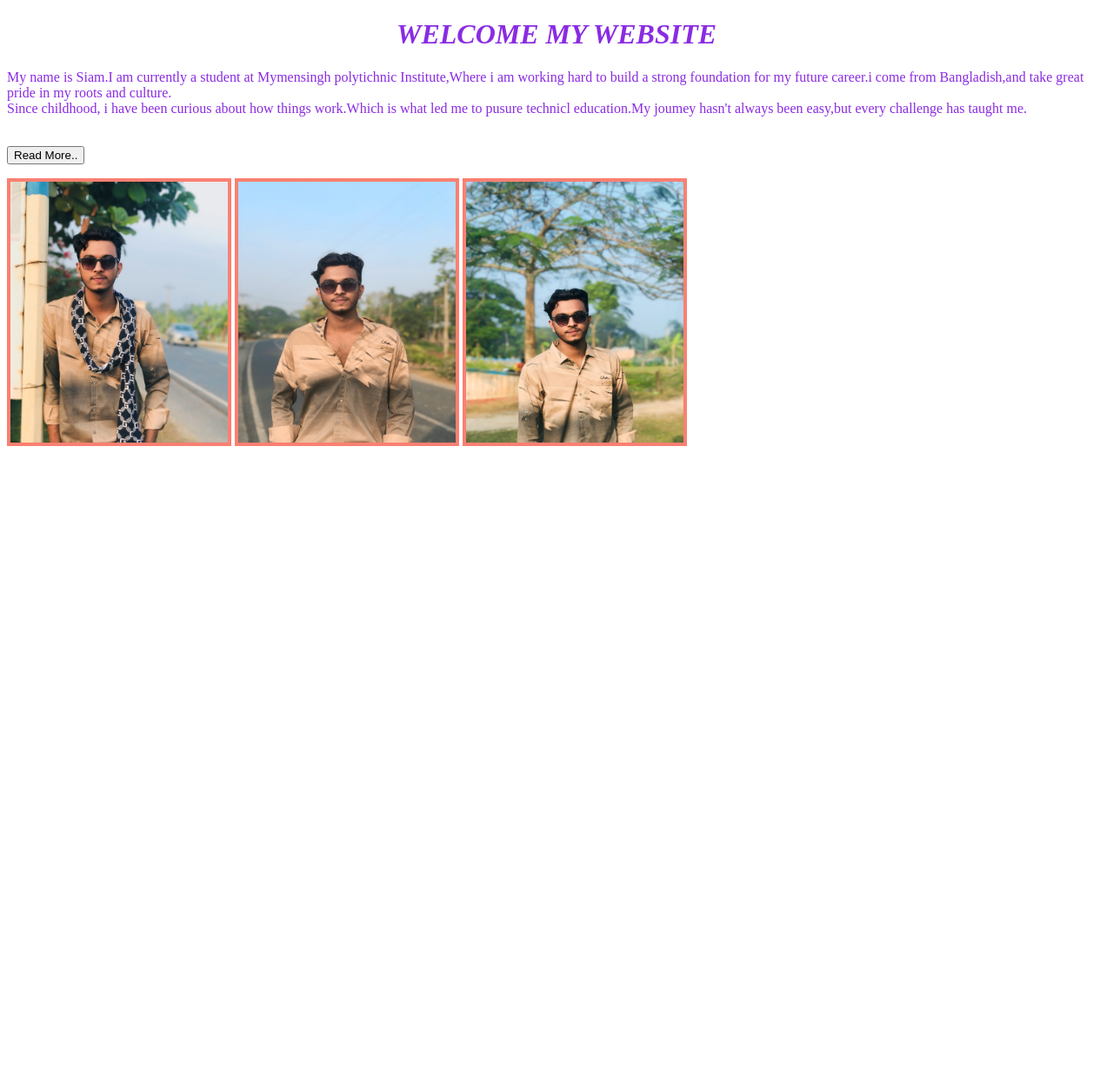
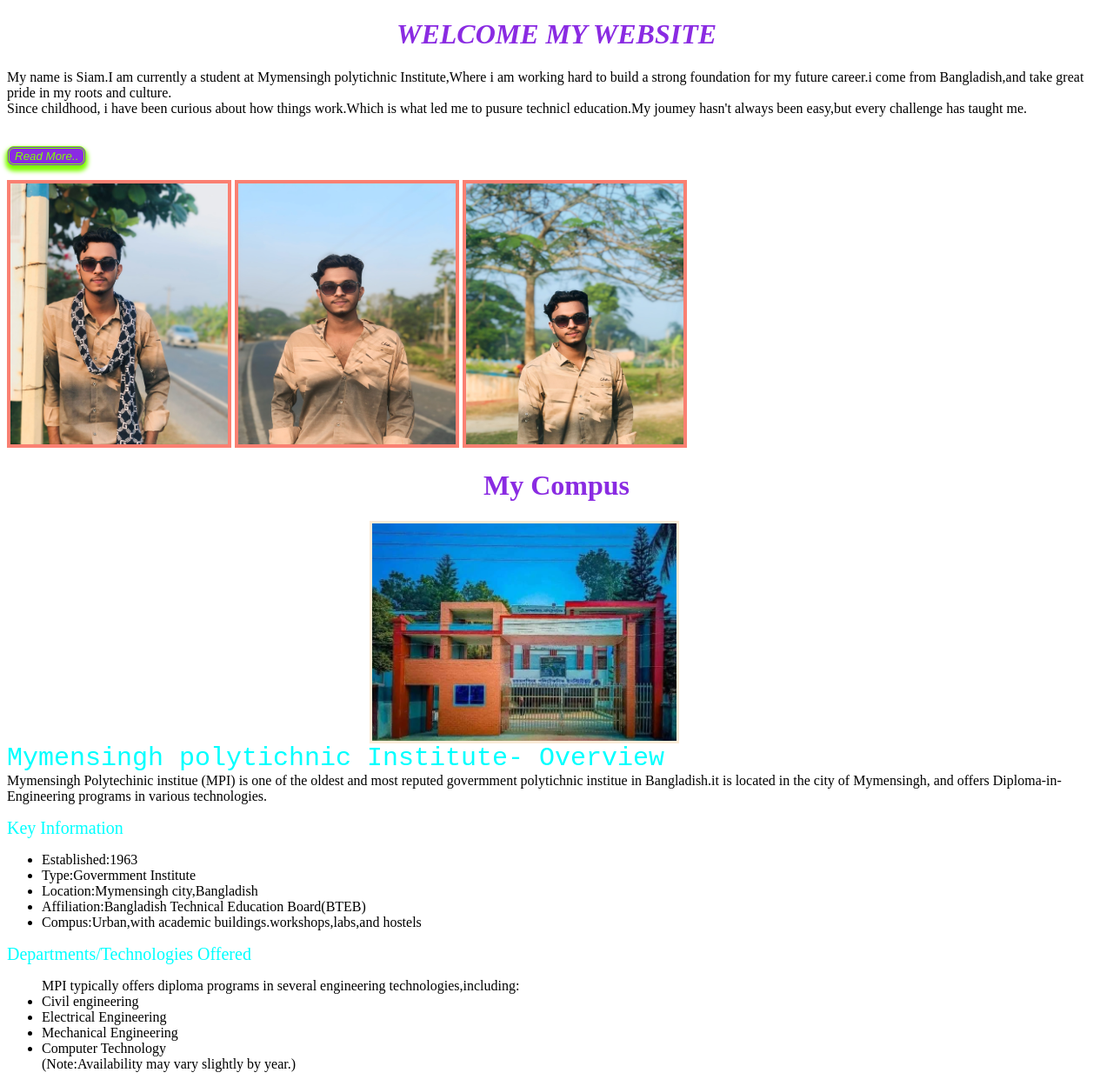
Before and after one commit to ahamedsiammia/My-first-github-repo, a plain HTML site: page index.html in a window 1280 px wide. Shown: the whole page at 87% size. Before the commit the page ends 800 px from the top, so only its background shows below. Drawn offline with Linux system fonts and the light colour scheme.

Commit message:
my compus'

```diff
--- a/index.html
+++ b/index.html
@@ -7,13 +7,11 @@
     <link rel="stylesheet" href="styls/blog.css">
     <link rel="shortcut icon" href="styls/sobi/blue water.jpg" type="image/x-icon">
     <style>
-        body{
-            color: blueviolet;
-        }
+
     </style>
 </head>
 <body>
-    <h1> <em>WELCOME MY WEBSITE</em></h1>
+    <h1 class="tag"> <em>WELCOME MY WEBSITE</em></h1>
     <div>
         <p>
             My name is Siam.I am currently a student at Mymensingh polytichnic Institute,Where i am working hard to build a strong foundation for my future career.i come from Bangladish,and take great pride in my roots and culture. <br>
@@ -21,13 +19,40 @@
         </p><br>
         <button>Read More..</button>
     </div>
-<div>
+
     <p>
         <img src="styls/sobi/WhatsApp Image 2025-06-29 at 11.36.10_6fdf4265.jpg" alt="no image">
         <img src="styls/sobi/WhatsApp Image 2025-06-29 at 11.36.11_b6ca0637.jpg" alt="no image">
         <img src="styls/sobi/WhatsApp Image 2025-06-29 at 11.36.11_e6635c03.jpg" alt="no image">
     </p>
 
-</div>
+
+<p>
+<h1> My Compus </h1>
+<!-- <img src="styls/sobi/2024-08-15-03-58-3ae78e565484901cba58724581145447.jpg" alt="no found "> -->
+ <div class="Compus">
+
+ </div>
+
+<samp>Mymensingh polytichnic Institute- Overview</samp> <br>
+Mymensingh Polytechinic institue (MPI) is one of the oldest and most reputed govermment polytichnic institue in Bangladish.it is located in the city of Mymensingh, and offers Diploma-in-Engineering programs in various technologies.
+</p>
+<header>Key Information</header>
+ <ul>
+    <li>Established:1963</li>
+    <li>Type:Govermment Institute</li>
+    <li>Location:Mymensingh city,Bangladish</li>
+    <li>Affiliation:Bangladish Technical Education Board(BTEB)</li>
+    <li>Compus:Urban,with academic buildings.workshops,labs,and hostels</li>
+</ul>
+<header>Departments/Technologies Offered </header>
+<ul>
+    MPI typically offers diploma programs in several engineering technologies,including:
+    <li>Civil engineering</li>
+    <li>Electrical Engineering </li>
+    <li>Mechanical Engineering</li>
+    <li>Computer Technology</li>
+    (Note:Availability may vary slightly by year.)
+</ul>
 </body>
 </html>
--- a/styls/blog.css
+++ b/styls/blog.css
@@ -9,7 +9,7 @@
     background-image: url(sobi/blue\ water.jpg);
     background-repeat: no-repeat;
     background-size: cover;
-} */
+  }  */
 h1{
     color: blueviolet;
     text-align: center;
@@ -21,3 +21,35 @@ img{
     display: ;
     justify-content:center;
 }
+button{
+    background-color: blueviolet;
+    font-style: italic ;
+    color: chartreuse;
+    box-shadow: 0px 4px 5px 2px;
+    border-radius: 8px;
+    border: double;
+}
+header{
+    color: cyan;
+    font: bold;
+    font-size: 20px;
+
+}
+samp{
+    color:cyan;
+    font: bold;
+    font-size: 30px;
+    font-family: 'Courier New', Courier, monospace;
+
+}
+.Compus{
+    border: 3px solid antiquewhite;
+    height: 250px;
+    width: 350px;
+    display: flex;
+    margin-left: 33%;
+    margin-right: 50%;
+    background-image: url(sobi/2024-08-15-03-58-3ae78e565484901cba58724581145447.jpg);
+    background-repeat: no-repeat;
+    background-size: cover;
+}
```
Also changed, not shown: styls/sobi/2024-08-15-03-58-3ae78e565484901cba58724581145447.jpg (added).
